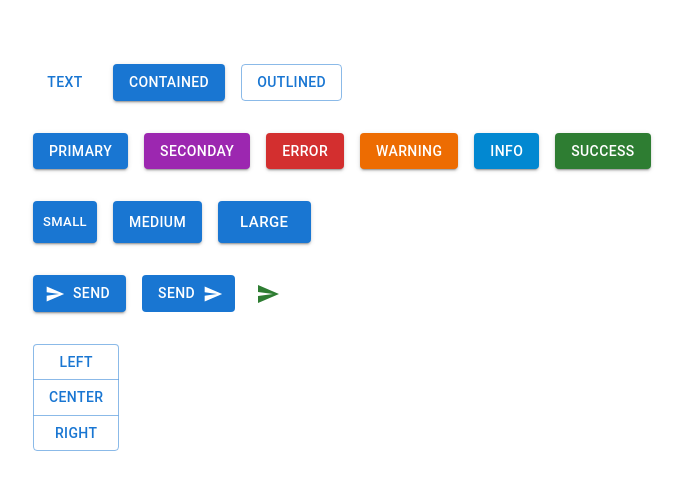
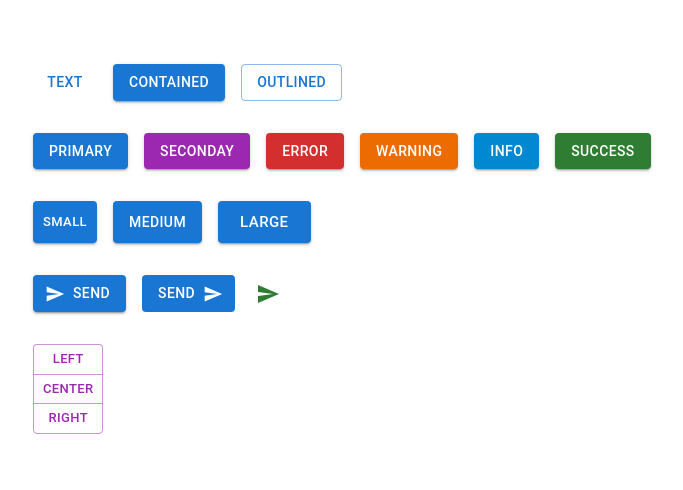
Before and after one commit to Vishalk29/MaterialUi-Learning, a React (Create React App) app in the folder matarialui-demo/: page / in a window 1280 px wide. Shown: the top 490 px of the page, without its empty margins (31-714 px from the left). Built offline with nearby package versions, Linux system fonts and the light colour scheme.

Commit message:
Bit modification in button group

```diff
--- a/matarialui-demo/src/Component/MuiButton.tsx
+++ b/matarialui-demo/src/Component/MuiButton.tsx
@@ -30,7 +30,7 @@ const MuiButton = () => {
                 </IconButton>
             </Stack>
             <Stack direction='row'>
-                <ButtonGroup variant="outlined" orientation="vertical">
+                <ButtonGroup variant="outlined" orientation="vertical" size="small" color="secondary" aria-label="alignment button group">
                     <Button onClick={() => alert('clicked')}>Left</Button>
                     <Button>Center</Button>
                     <Button>Right</Button>
```
